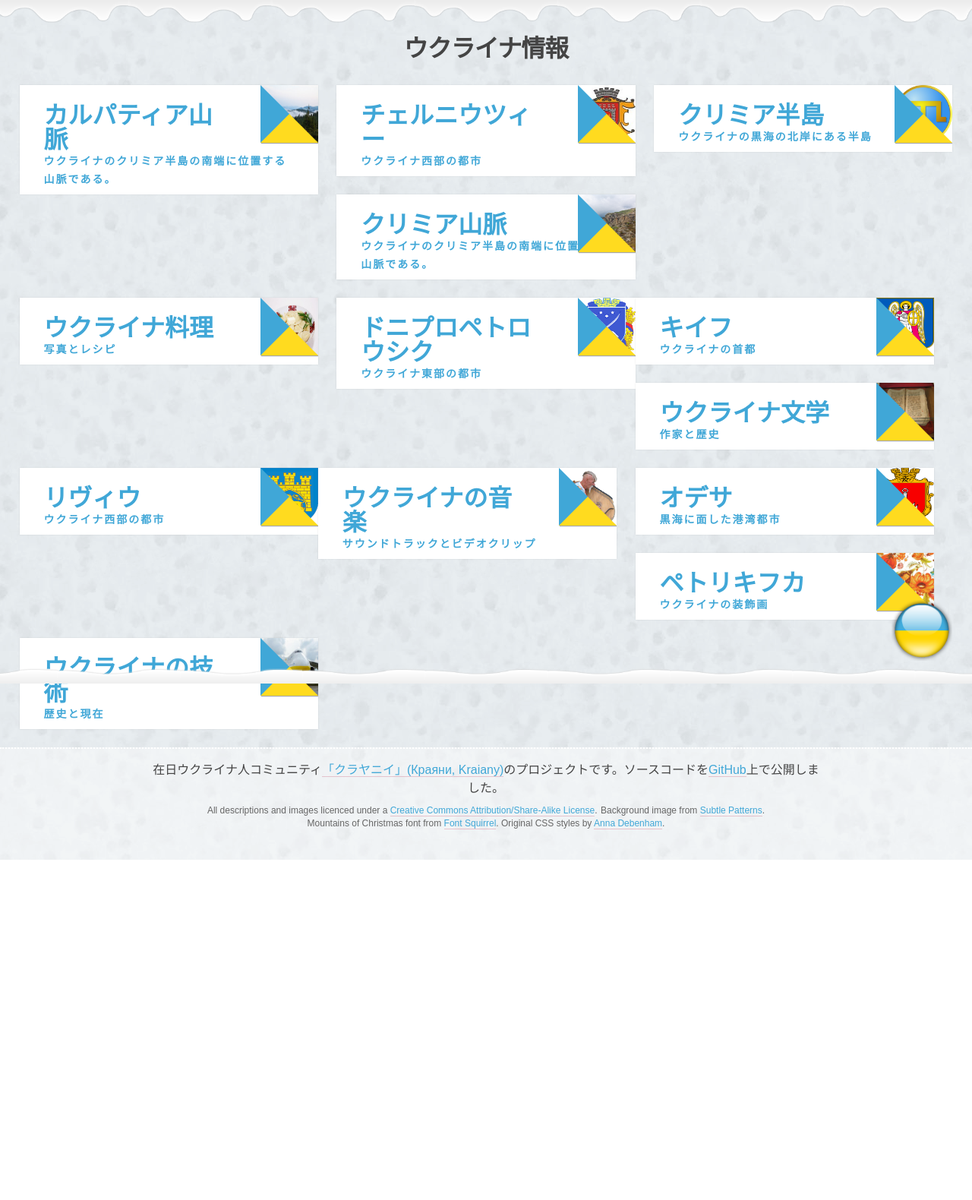
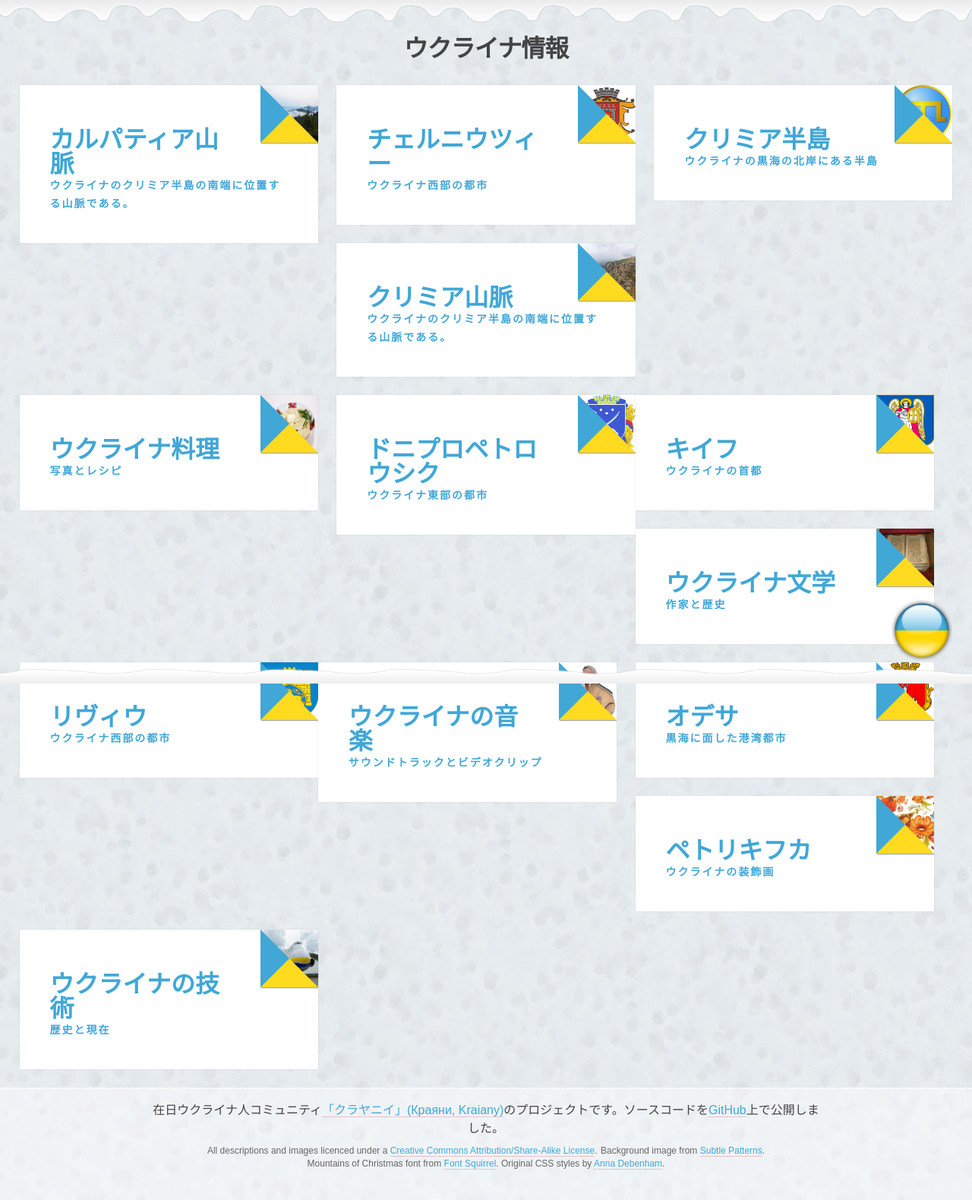
Before and after one commit to Kraiany/ukraine-info, a Jekyll site: the page built from index.md, in a window 1280 px wide. Shown: the whole page at 76% size. Built offline with Jekyll 4.4.1, drawn with Linux system fonts in a browser that asks for light colours; Markdown is read by kramdown in place of the engine named in the settings; before the commit the page ends 1132 px from its top, so only the background shows below that.

Commit message:
Minor fix

```diff
--- a/css/main.css
+++ b/css/main.css
@@ -440,7 +440,7 @@ main .img-wrapper {
 
 .grid li a {
 	display: block;
-	padding: 0.5em 2em;
+	padding: 2.5em 2.5em;
 	border-bottom: none;
 	color: #40A7D7;
     }
```
